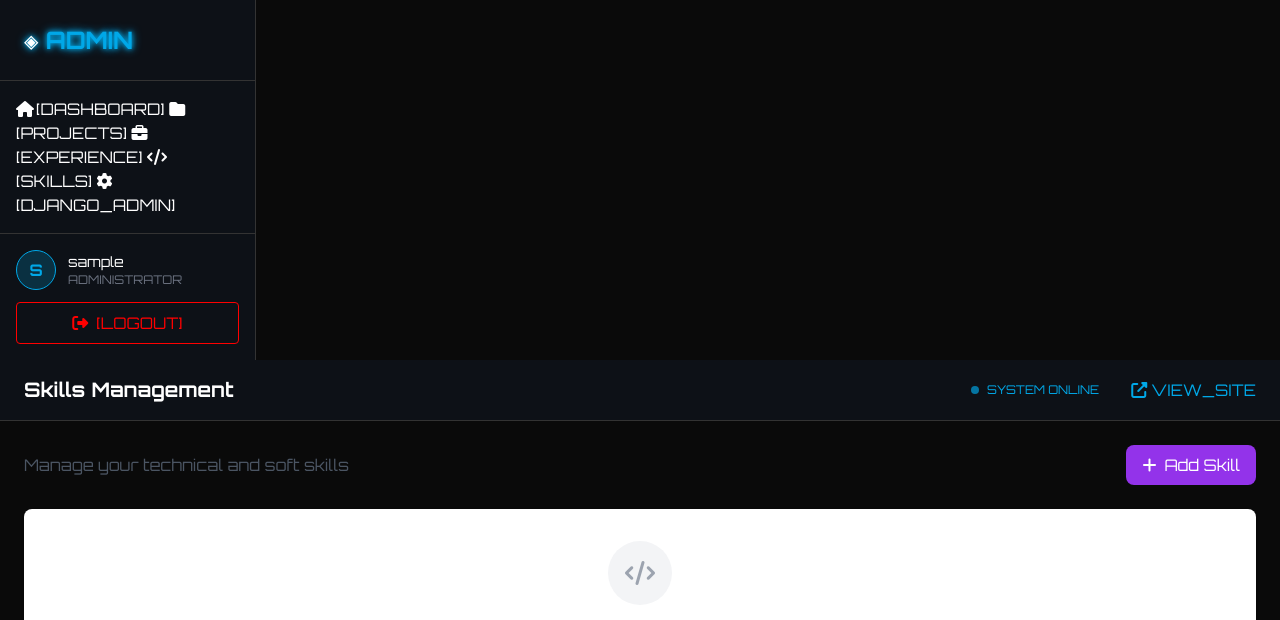
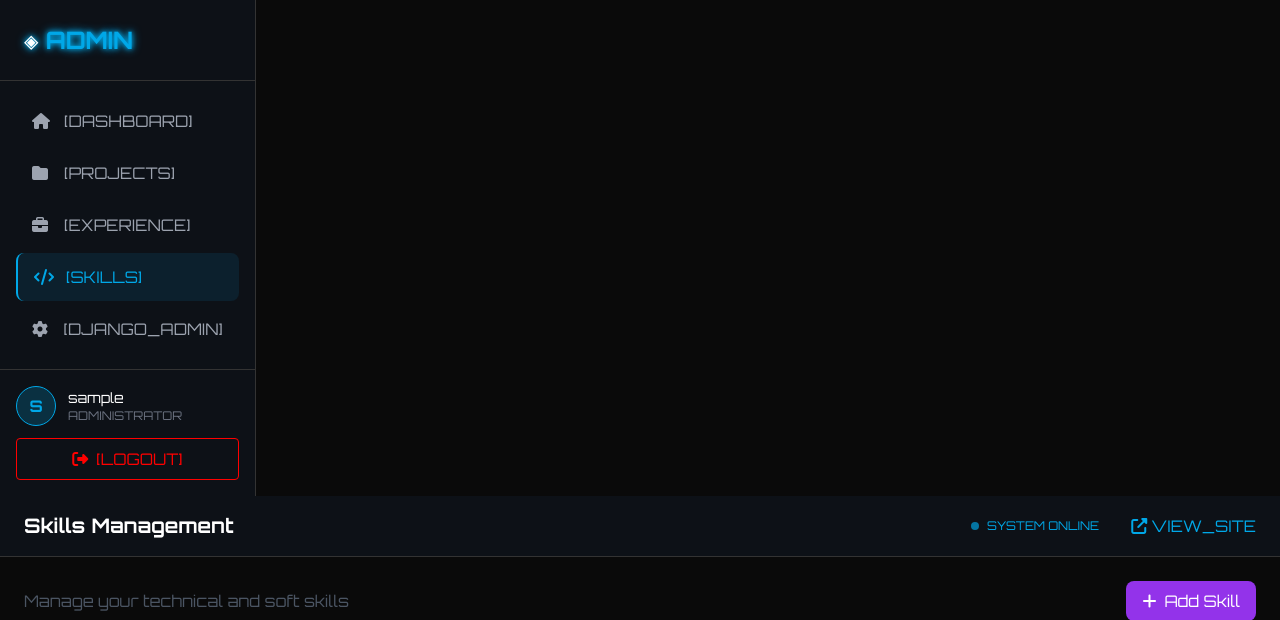
Before and after one commit to harshitraj33/Portpro, a Django app: page /admin-panel/skills/ in a window 1280 px wide. Shown: the top 620 px of the page. Run offline with Django 5.2, Linux system fonts and the light colour scheme; the visitor is signed in with stand-in values (Sample User, id 1); data that the repository does not hold is empty; some libraries are stand-ins or nearby versions.

Commit message:
improve ui

```diff
--- a/templates/admin/base_admin.html
+++ b/templates/admin/base_admin.html
@@ -33,10 +33,24 @@
         }
 
         .sidebar-link {
-            @apply flex items-center gap-3 px-4 py-3 text-gray-400 hover:bg-[#1a1a1a] hover:text-[#00a8e8] rounded-lg transition-colors;
+            display: flex;
+            align-items: center;
+            gap: 0.75rem;
+            padding: 0.75rem 1rem;
+            color: #9ca3af;
+            border-radius: 0.5rem;
+            transition: all 0.2s;
         }
+
+        .sidebar-link:hover {
+            background-color: #1a1a1a;
+            color: #00a8e8;
+        }
+
         .sidebar-link.active {
-            @apply bg-[#00a8e8]/10 text-[#00a8e8] border-l-2 border-[#00a8e8];
+            background-color: rgba(0, 168, 232, 0.1);
+            color: #00a8e8;
+            border-left: 2px solid #00a8e8;
         }
 
         .cursor-blink { animation: blink 1s step-end infinite; }
@@ -98,7 +112,7 @@
             </a>
         </div>
 
-            <nav class="flex-1 p-4 space-y-2">
+        <nav class="flex-1 p-4 space-y-1">
             <a href="{% url 'accounts:admin_dashboard' %}" class="sidebar-link {% if request.resolver_match.view_name == 'accounts:admin_dashboard' %}active{% endif %}">
                 <i class="fas fa-home w-5"></i>[DASHBOARD]
             </a>
@@ -160,7 +174,6 @@
             {% block admin_content %}{% endblock %}
         </main>
     </div>
-    </div>
 
     <script>
         function toggleSidebar() {
--- a/templates/projects_app/home.html
+++ b/templates/projects_app/home.html
@@ -22,11 +22,11 @@
             </p>
 
             <div class="mb-8 text-xs text-gray-500">
-                <span class="text-[#00a8e8]">//</span> B.Tech CSE @ LPU <span class="text-white">
+                <span class="text-[#00a8e8]">//</span> B.Tech CSE @ LPU
             </div>
 
-            <a href="{% url 'projects_app:projects' %}" class="poi-btn inline-block px-8 py-3 font-semibold text-lg">
-                > VIEW_PROJECTS
+            <a href="{% url 'projects_app:about' %}" class="poi-btn inline-block px-8 py-3 font-semibold text-lg">
+                > ABOUT
             </a>
         </div>
     </div>
```
Also changed, not shown: templates/admin/admin_dashboard.html (+0 -39 lines). Lines whose indentation alone changed are shown as unchanged.
